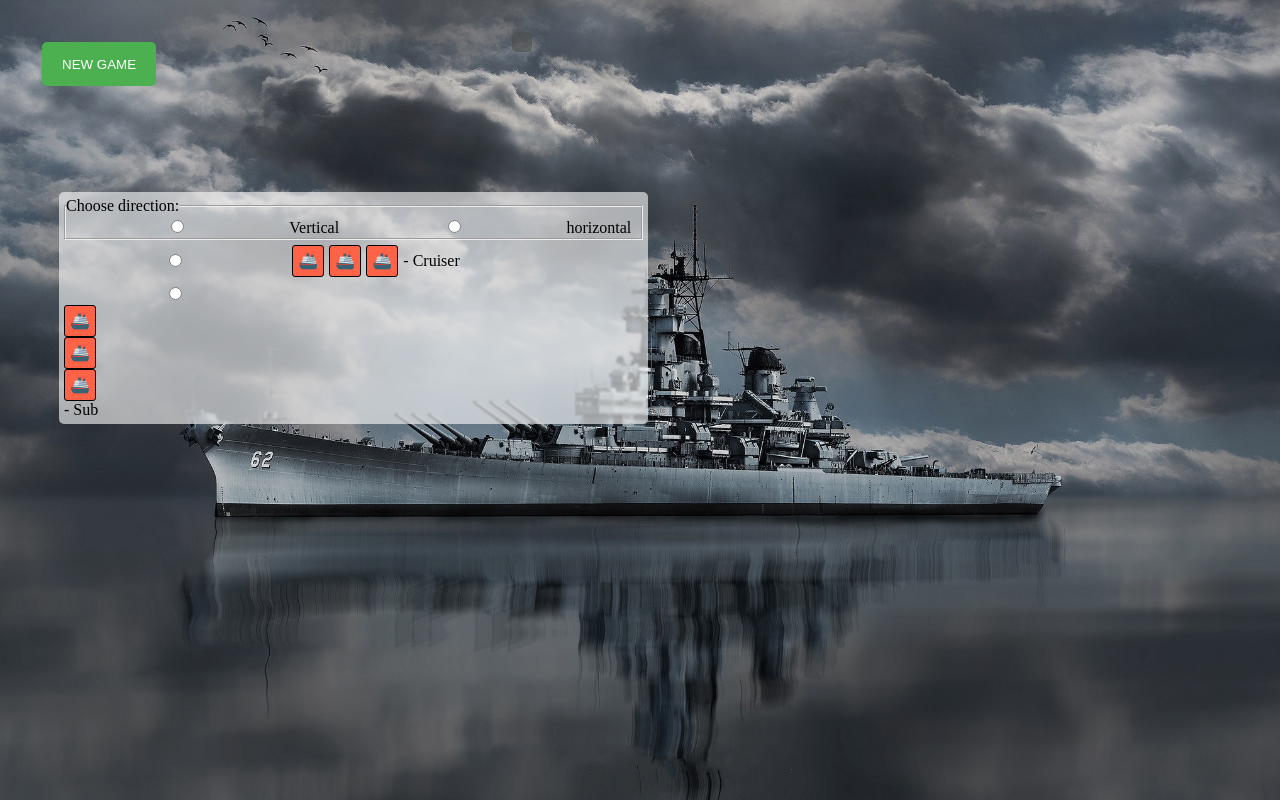
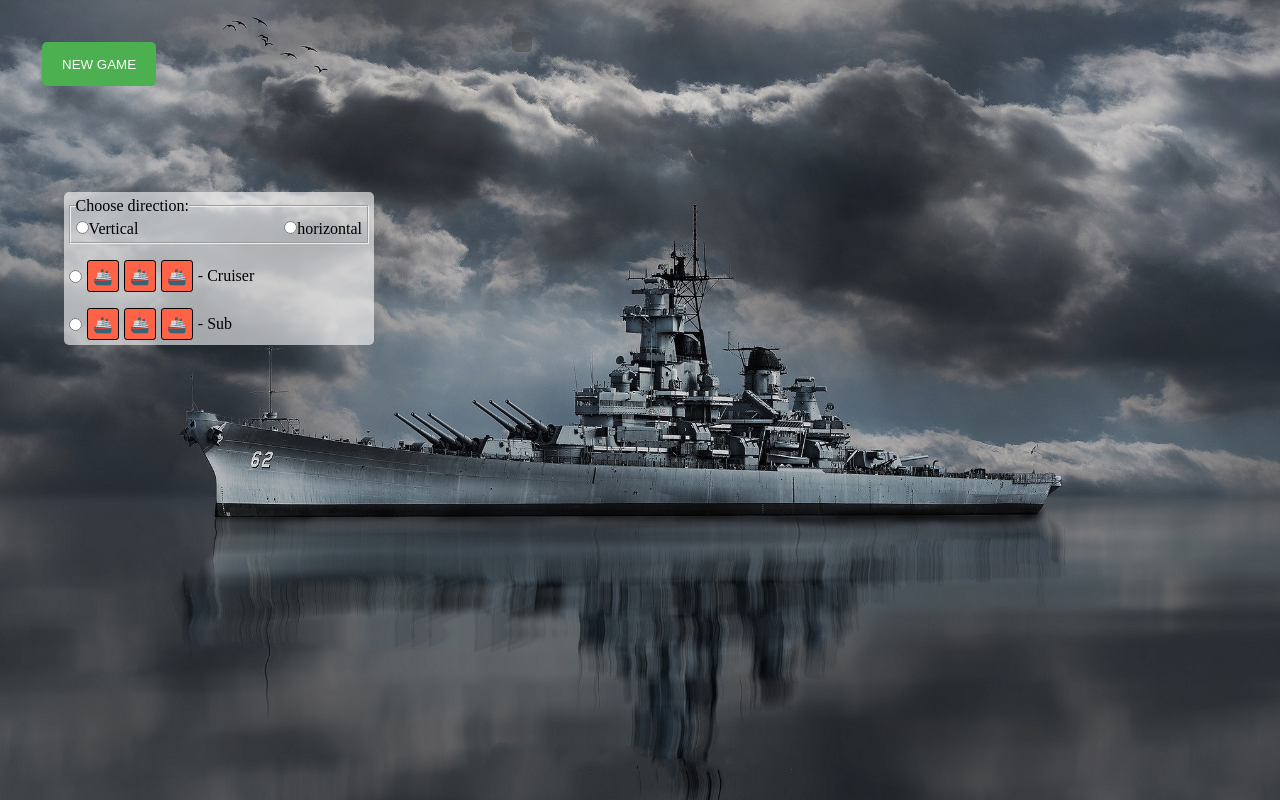
Before and after one commit to NikEmman/battleship, a website with bundled scripts: page index.html in a window 1280 px wide. Built offline with nearby package versions, Linux system fonts and the light colour scheme.

Commit message:
Update ship placement menu

```diff
--- a/events.js
+++ b/events.js
@@ -144,12 +144,12 @@ async function handleBoardClick(e) {
 
     if (enemyPlayer.board.isAttackAlreadyMade(row, column)) return;
 
+    document.querySelector(".myBoard").classList.add("gameStarted");
     enemyPlayer.board.receiveAttack(row, column);
     await showAttackEffect(e, this);
 
     renderBoards(currentPlayer, enemyPlayer);
     renderSunkenShips(enemyPlayer);
-    document.querySelector(".myBoard").classList.add("gameStarted");
 
     if (enemyPlayer.board.isAllShipsSunk()) {
       endGame(currentPlayer.name);
--- a/index.html
+++ b/index.html
@@ -65,7 +65,7 @@
             - Cruiser
           </label>
 
-          <label>
+          <label class="ship">
             <input type="radio" name="ships" value="Sub" />
             <span class="cell" title="Cruiser">🚢</span>
             <span class="cell" title="Cruiser">🚢</span>
--- a/style.css
+++ b/style.css
@@ -19,7 +19,12 @@ body {
   position: absolute;
   left: 0px;
 }
-input {
+fieldset {
+  display: flex;
+  justify-content: space-between;
+  padding: 0.3em;
+}
+input[type="text"] {
   width: 16em;
   border-radius: 5px;
   padding: 10px;
@@ -134,13 +139,18 @@ aside {
   padding: 10px;
   border-radius: 5px;
 }
-.sunkenShips,
-.placeShips {
+.sunkenShips {
   min-width: 100%;
   min-height: 10em;
   display: flex;
   flex-direction: column;
   gap: 5px;
+}
+.placeShips {
+  width: 300px;
+  display: flex;
+  flex-direction: column;
+  gap: 1em;
 }
 .ship {
   display: flex;
```
